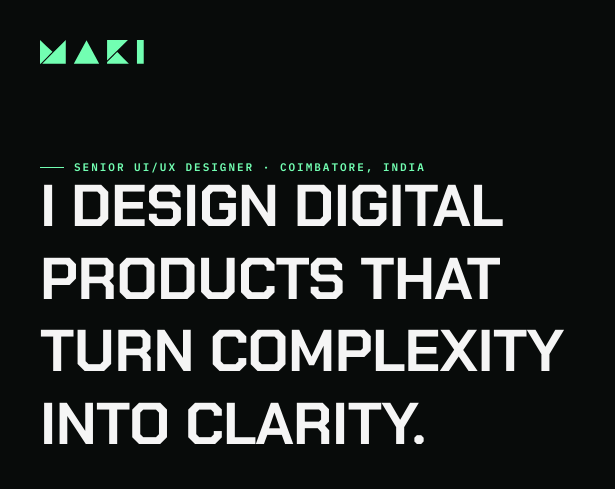
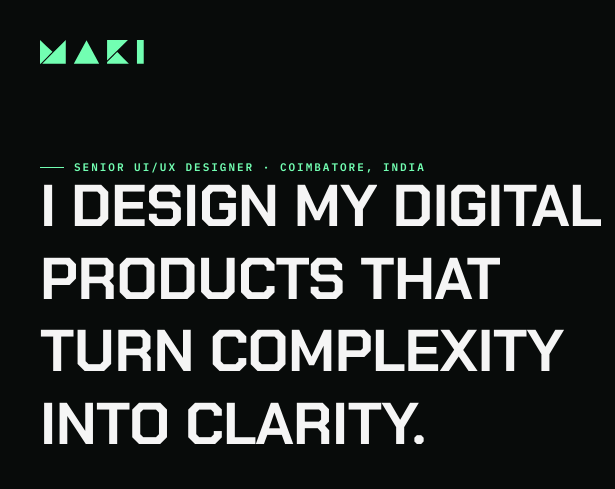
Before and after one commit to Mahendrancbe90/Maki, a plain HTML site: page index.html in a window 1280 px wide. Shown: the top 489 px of the page, 0-615 px from the left. Drawn offline with Linux system fonts and the light colour scheme; a web font is replaced by a local one.

Commit message:
Home page banner text

```diff
--- a/index.html
+++ b/index.html
@@ -103,7 +103,7 @@
       <div class="eyebrow reveal">Senior UI/UX Designer · Coimbatore, India</div>
     </div>
     <div class="hero-left-bottom">
-      <h1 data-word-reveal>I design digital products that turn complexity into clarity.</h1>
+      <h1 data-word-reveal>I design my digital products that turn complexity into clarity.</h1>
       <p class="hero-sub reveal reveal-delay-2">13+ years designing SaaS platforms, enterprise applications, mobile products, and design systems for teams that can't afford to get it wrong.</p>
       <div class="hero-cta reveal reveal-delay-3">
         <a href="#work" class="btn btn-primary">View Selected Work</a>
```
